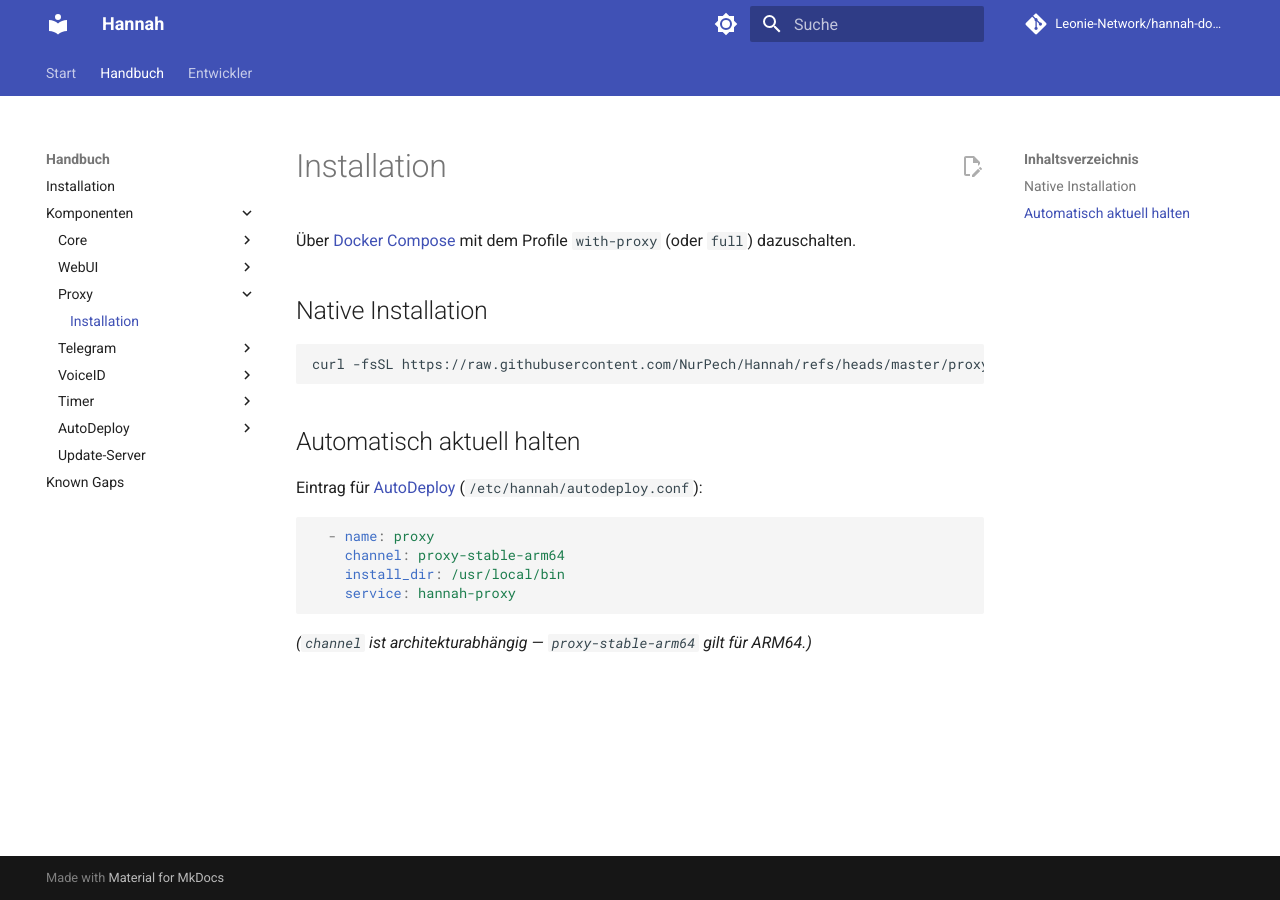
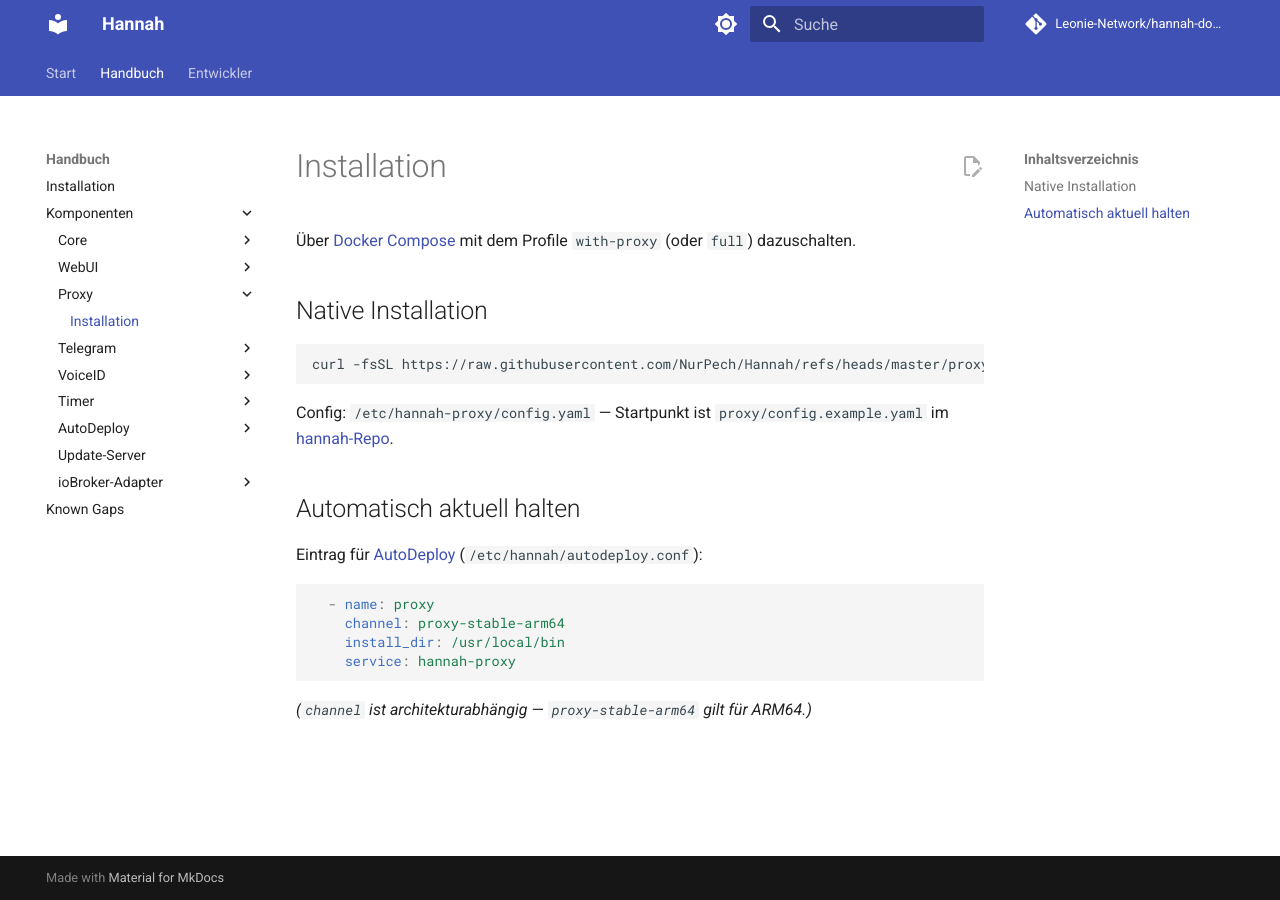
Before and after one commit to Leonie-Network/hannah-docs, an MkDocs documentation site: the page built from docs/components/proxy/installation.md, in a window 1280 px wide. Built offline with MkDocs 1.6.1 and Material for MkDocs 9.7.7, drawn with Linux system fonts in a browser that asks for light colours; comment, search, counter and statistics services are not loaded.

Commit message:
docs: add per-component config.yaml paths, add ioBroker adapter component
Proxy/Telegram/VoiceID now note their config.yaml location (each has
its own, not just Core) - Proxy links to its published example,
Telegram/VoiceID note no example is published yet. Added the
ioBroker.hannah adapter as its own component (install + config
overview) - it was missing entirely from the Komponenten tree despite
being required for any smart-home control.

Co-Authored-By: Claude Sonnet 5 <noreply@anthropic.com>

````diff
--- a/docs/components/proxy/installation.md
+++ b/docs/components/proxy/installation.md
@@ -8,6 +8,9 @@
 ```bash
 curl -fsSL https://raw.githubusercontent.com/NurPech/Hannah/refs/heads/master/proxy/deploy/install.sh | sudo bash
 ```
+
+Config: `/etc/hannah-proxy/config.yaml` — Startpunkt ist `proxy/config.example.yaml` im
+[hannah-Repo](https://github.com/NurPech/hannah).
 
 ## Automatisch aktuell halten
 
--- a/mkdocs.yml
+++ b/mkdocs.yml
@@ -56,6 +56,9 @@ nav:
               - Installation: components/autodeploy/installation.md
           - Update-Server:
               - Übersicht: components/update-server/index.md
+          - ioBroker-Adapter:
+              - Übersicht: components/iobroker-adapter/index.md
+              - Installation: components/iobroker-adapter/installation.md
       - Known Gaps: manual/known-gaps.md
   - Entwickler:
       - Architecture:
````
Also changed, not shown: docs/components/index.md (+1 -0 lines), docs/components/iobroker-adapter/index.md (added, +10 -0 lines), docs/components/iobroker-adapter/installation.md (added, +18 -0 lines), docs/components/telegram/installation.md (+3 -0 lines), docs/components/voiceid/installation.md (+3 -0 lines).
